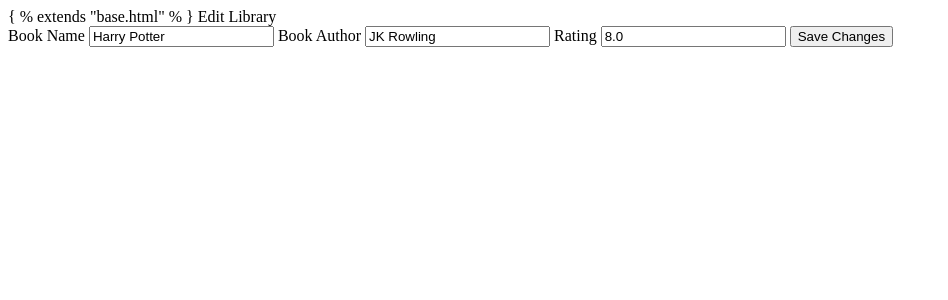
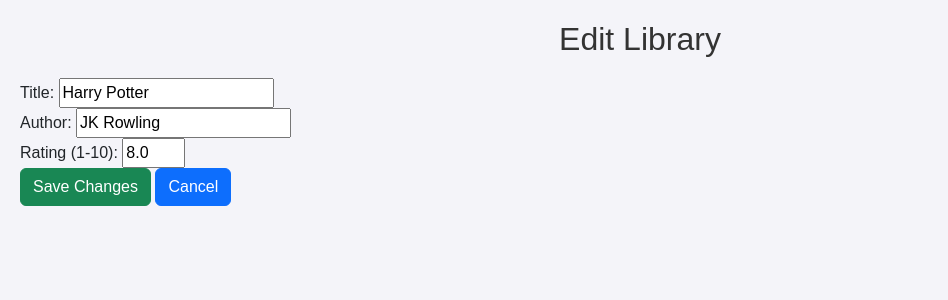
Before and after one commit to add0794/flask-sqlalchemy-library, a Flask app: page /edit?id=1 in a window 1280 px wide. Shown: the top 300 px of the page, without its empty margins (0-948 px from the left). Run offline with Flask 3, Linux system fonts and the light colour scheme.

Commit message:
add cancel bar

```diff
--- a/templates/edit.html
+++ b/templates/edit.html
@@ -1,34 +1,43 @@
-{ % extends "base.html" % }
+{% extends "base.html" %}
 
 {% block title %}Edit Library{% endblock %}
 
 {% block content %}
 
-<!-- Flash Messages -->
+<h1>Edit Library</h1>
+
+<form action="{{ url_for('edit') }}" method="POST">
+  <!-- Hidden field to pass the book ID -->
+  <input type="hidden" name="id" value="{{ book.id }}">
+
+  <div>
+      <label for="title">Title:</label>
+      <input type="text" id="title" name="title" value="{{ book.title }}">
+  </div>
+
+  <div>
+      <label for="author">Author:</label>
+      <input type="text" id="author" name="author" value="{{ book.author }}">
+  </div>
+
+  <div>
+      <label for="rating">Rating (1-10):</label>
+      <input type="number" id="rating" name="rating" step="1" value="{{ book.rating }}" min="1" max="10" required>
+  </div>
+
+  <button type="submit" class="btn btn-success">Save Changes</button>
+  <a href="{{ url_for('home') }}" class="btn btn-primary">Cancel</a>
+</form>
+
+<!-- Flash messages -->
 {% with messages = get_flashed_messages(with_categories=true) %}
-  {% if messages %}
-    <ul class="flashes">
-      {% for category, message in messages %}
-        <li class="{{ category }}">{{ message }}</li>
-      {% endfor %}
-    </ul>
-  {% endif %}
+    {% if messages %}
+        <div class="flashes">
+            {% for category, message in messages %}
+                <div class="alert alert-{{ category }}">{{ message }}</div>
+            {% endfor %}
+        </div>
+    {% endif %}
 {% endwith %}
 
-<form method="POST" action="{{ url_for('edit', id=book.id) }}">
-  <!-- Hidden input to pass the book ID -->
-  <input type="hidden" name="id" value="{{ book.id }}">
-
-  <label for="title">Book Name</label>
-  <input type="text" name="title" value="{{ book.title }}">
-
-  <label for="author">Book Author</label>
-  <input type="text" name="author" value="{{ book.author }}">
-
-  <label for="rating">Rating</label>
-  <input type="number" name="rating" value="{{ book.rating }}">
-
-  <button type="submit">Save Changes</button>
-</form>
-
 {% endblock %}
```
